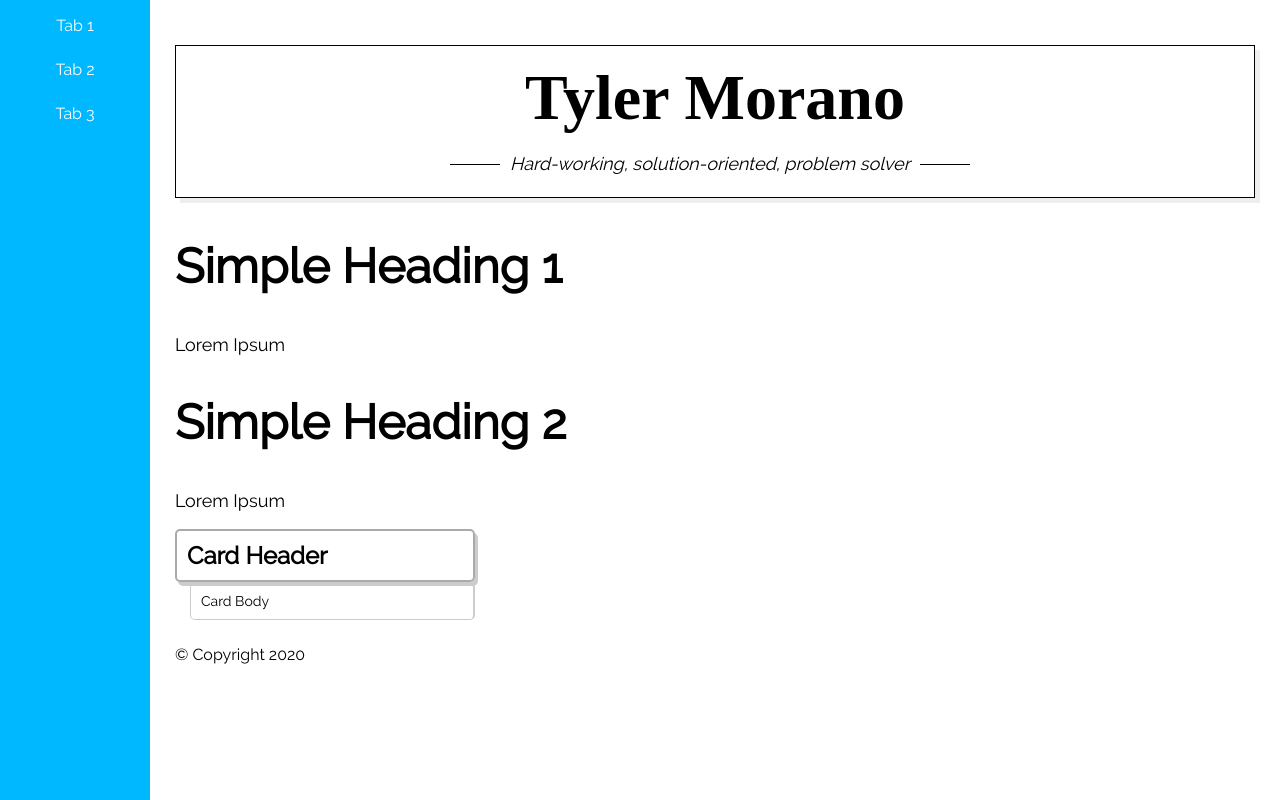
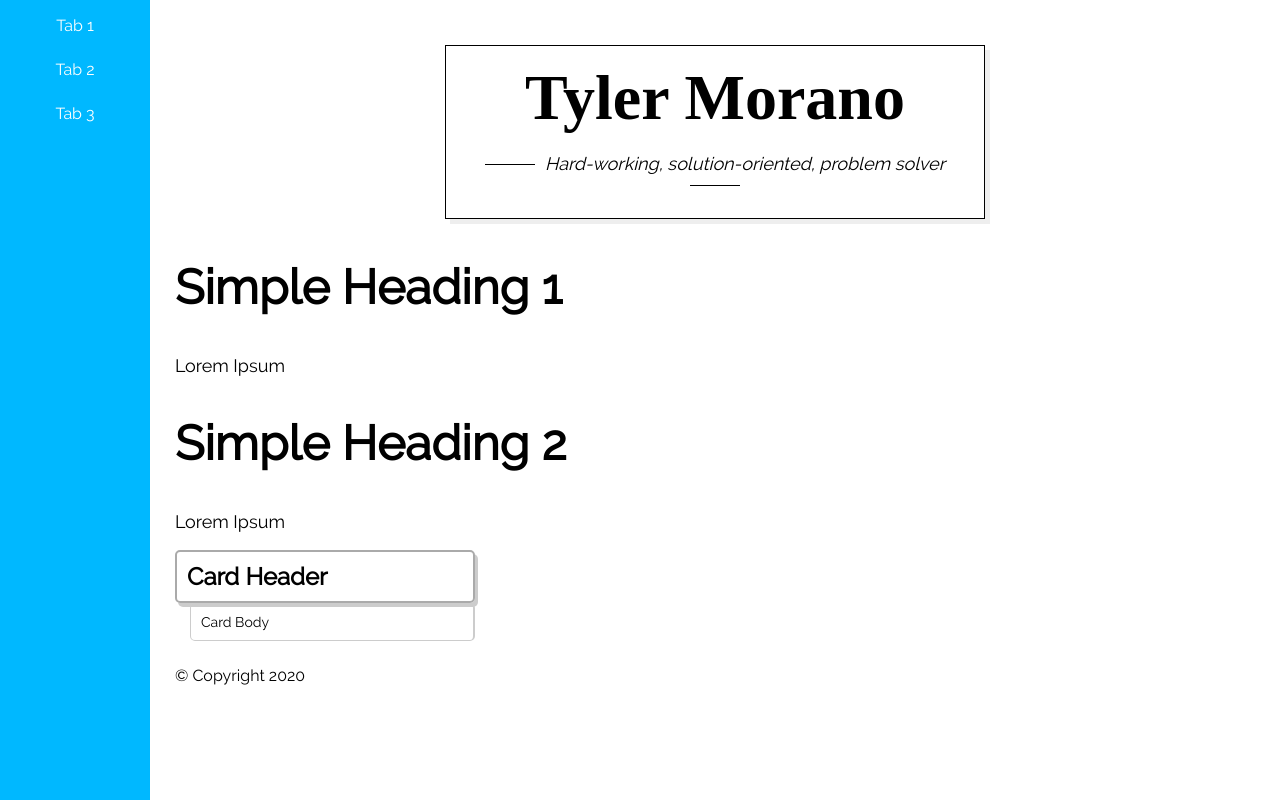
Before and after one commit to moranot/moranot.github.io, a plain HTML site: page index.html in a window 1280 px wide. Drawn offline with Linux system fonts and the light colour scheme.

Commit message:
Change title block CSS

```diff
--- a/assets/css/sass/_style1/_style1-main.scss
+++ b/assets/css/sass/_style1/_style1-main.scss
@@ -37,6 +37,10 @@ main {
         font-size: 18px;
     }
     .simple.title {
+        max-width: 50%;
+        margin-left: auto;
+        margin-right: auto;
+
         p:before, p:after {
             height: 1px;
             width: 50px;
```
Also changed, not shown: assets/css/style1/style1.css, 1 other file.
